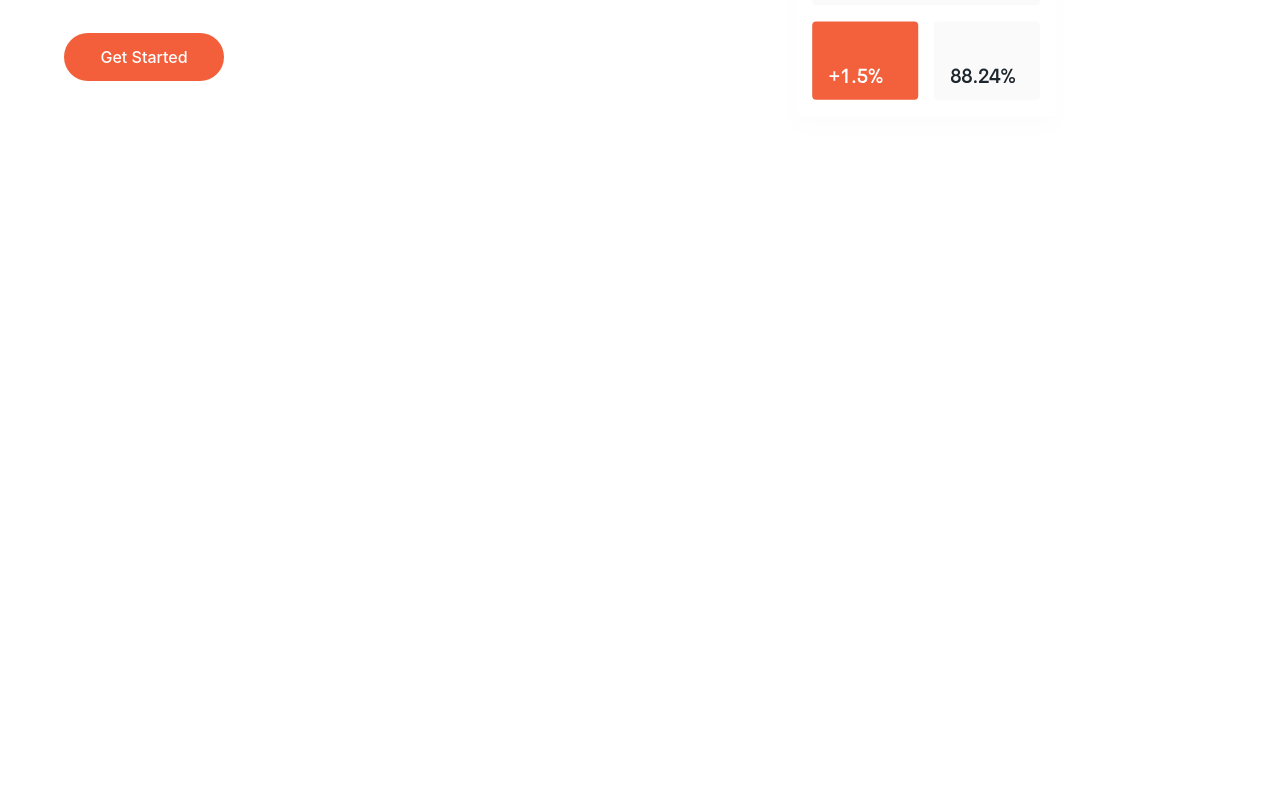
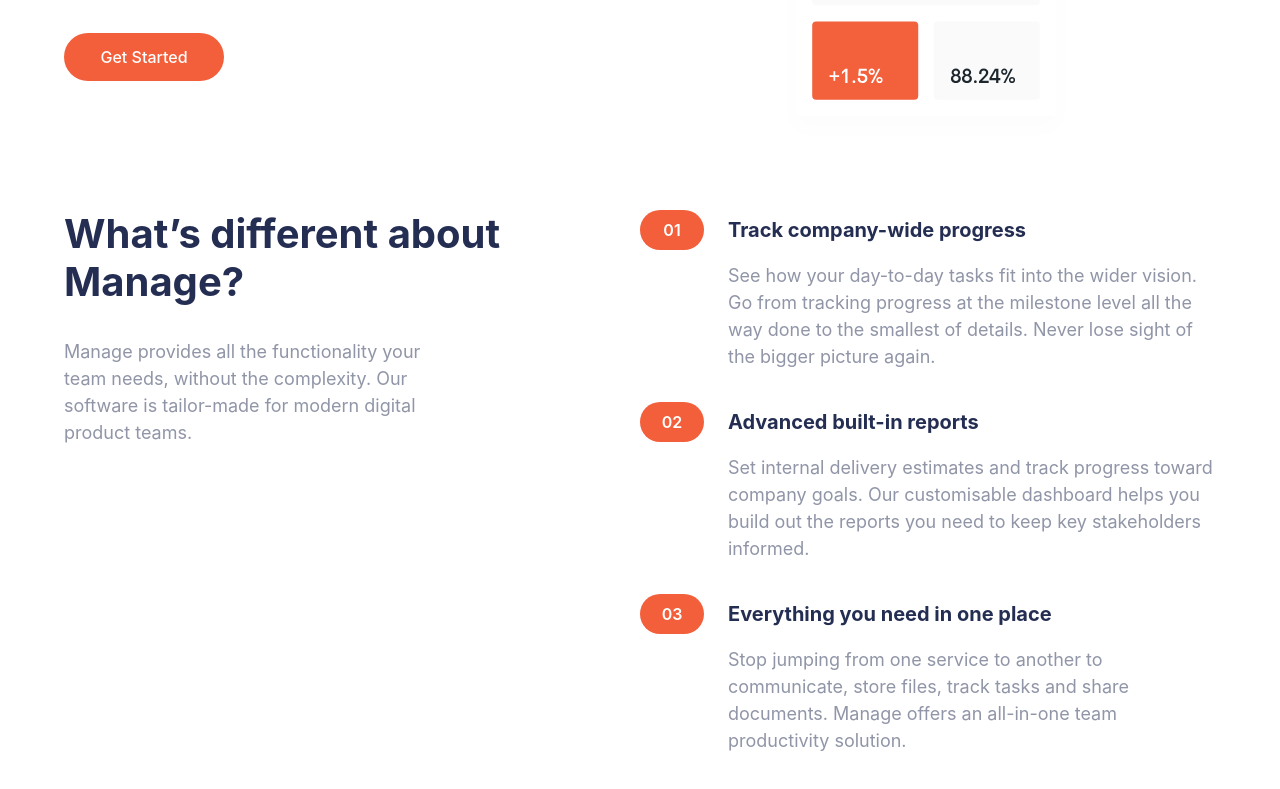
Before and after one commit to fervillalbag/landingmanage-chakraui, a Next.js app: page / in a window 1280 px wide. Shown: the part 535-1324 px from the top of the page. Before the commit the page ends 800 px from the top, so only its background shows below. Built offline with nearby package versions, Linux system fonts and the light colour scheme.

Commit message:
feat: difference section

```diff
--- a/src/components/Navbar.tsx
+++ b/src/components/Navbar.tsx
@@ -5,6 +5,8 @@ import { Flex, Image, Box, Text } from '@chakra-ui/react'
 const Navbar: React.FC = () => {
   return (
     <Flex
+      position="sticky"
+      top="0"
       height="100px"
       alignItems="center"
       justifyContent="space-between"
--- a/src/pages/index.tsx
+++ b/src/pages/index.tsx
@@ -8,6 +8,7 @@ import { Illustration } from '../assets/Illustration'
 const Home: React.FC = () => {
   return (
     <Layout>
+      {/* Header */}
       <Grid
         templateColumns="repeat(2, 1fr)"
         maxWidth="1200px"
@@ -53,6 +54,128 @@ const Home: React.FC = () => {
           <Illustration />
         </Box>
       </Grid>
+
+      {/* Difference */}
+      <Grid
+        templateColumns="repeat(2, 1fr)"
+        maxWidth="1200px"
+        width="90%"
+        margin="0 auto"
+        padding="64px 0"
+      >
+        <Box>
+          <Heading fontSize="40px" color="hsl(228, 39%, 23%)">
+            What’s different about Manage?
+          </Heading>
+          <Text
+            color="hsl(227, 12%, 61%)"
+            fontWeight="400"
+            fontSize="18px"
+            marginTop="32px"
+            maxWidth="70%"
+          >
+            Manage provides all the functionality your team needs, without the
+            complexity. Our software is tailor-made for modern digital product
+            teams.
+          </Text>
+        </Box>
+        <Box>
+          <Grid
+            as="article"
+            templateColumns="64px 1fr"
+            gridColumnGap="24px"
+            gridRowGap="12px"
+            alignItems="center"
+            marginBottom="32px"
+          >
+            <Box
+              background="hsl(12, 88%, 59%)"
+              color="#fff"
+              py={2}
+              rounded={20}
+              fontWeight="600"
+              textAlign="center"
+            >
+              01
+            </Box>
+            <Box>
+              <Heading fontSize="20px" color="hsl(228, 39%, 23%)">
+                Track company-wide progress
+              </Heading>
+            </Box>
+            <Box gridColumn="2/3">
+              <Text color="hsl(227, 12%, 61%)" fontWeight="400" fontSize="18px">
+                See how your day-to-day tasks fit into the wider vision. Go from
+                tracking progress at the milestone level all the way done to the
+                smallest of details. Never lose sight of the bigger picture
+                again.
+              </Text>
+            </Box>
+          </Grid>
+          <Grid
+            as="article"
+            templateColumns="64px 1fr"
+            gridColumnGap="24px"
+            gridRowGap="12px"
+            alignItems="center"
+            marginBottom="32px"
+          >
+            <Box
+              background="hsl(12, 88%, 59%)"
+              color="#fff"
+              py={2}
+              rounded={20}
+              fontWeight="600"
+              textAlign="center"
+            >
+              02
+            </Box>
+            <Box>
+              <Heading fontSize="20px" color="hsl(228, 39%, 23%)">
+                Advanced built-in reports
+              </Heading>
+            </Box>
+            <Box gridColumn="2/3">
+              <Text color="hsl(227, 12%, 61%)" fontWeight="400" fontSize="18px">
+                Set internal delivery estimates and track progress toward
+                company goals. Our customisable dashboard helps you build out
+                the reports you need to keep key stakeholders informed.
+              </Text>
+            </Box>
+          </Grid>
+          <Grid
+            as="article"
+            templateColumns="64px 1fr"
+            gridColumnGap="24px"
+            gridRowGap="12px"
+            alignItems="center"
+            marginBottom="32px"
+          >
+            <Box
+              background="hsl(12, 88%, 59%)"
+              color="#fff"
+              py={2}
+              rounded={20}
+              fontWeight="600"
+              textAlign="center"
+            >
+              03
+            </Box>
+            <Box>
+              <Heading fontSize="20px" color="hsl(228, 39%, 23%)">
+                Everything you need in one place
+              </Heading>
+            </Box>
+            <Box gridColumn="2/3">
+              <Text color="hsl(227, 12%, 61%)" fontWeight="400" fontSize="18px">
+                Stop jumping from one service to another to communicate, store
+                files, track tasks and share documents. Manage offers an
+                all-in-one team productivity solution.
+              </Text>
+            </Box>
+          </Grid>
+        </Box>
+      </Grid>
     </Layout>
   )
 }
```
